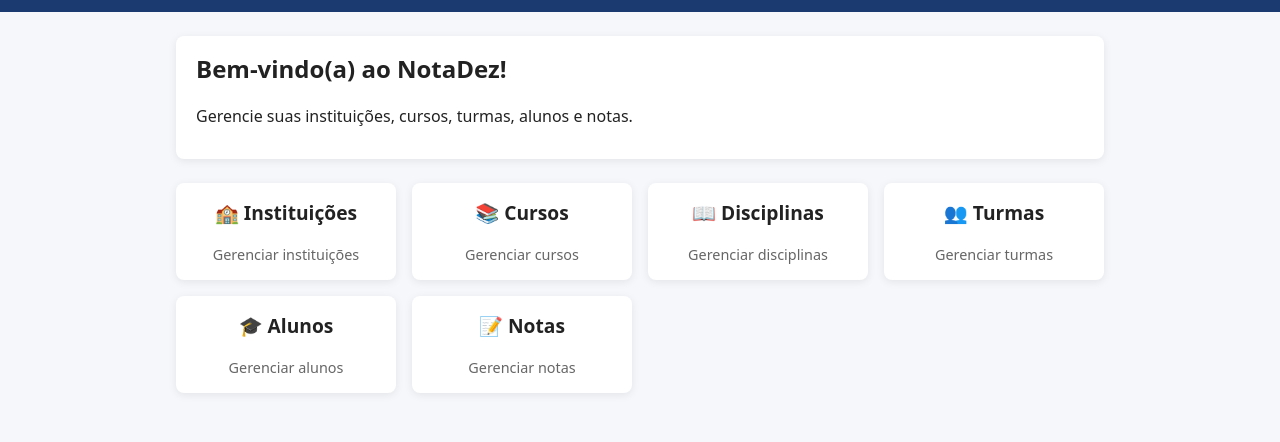
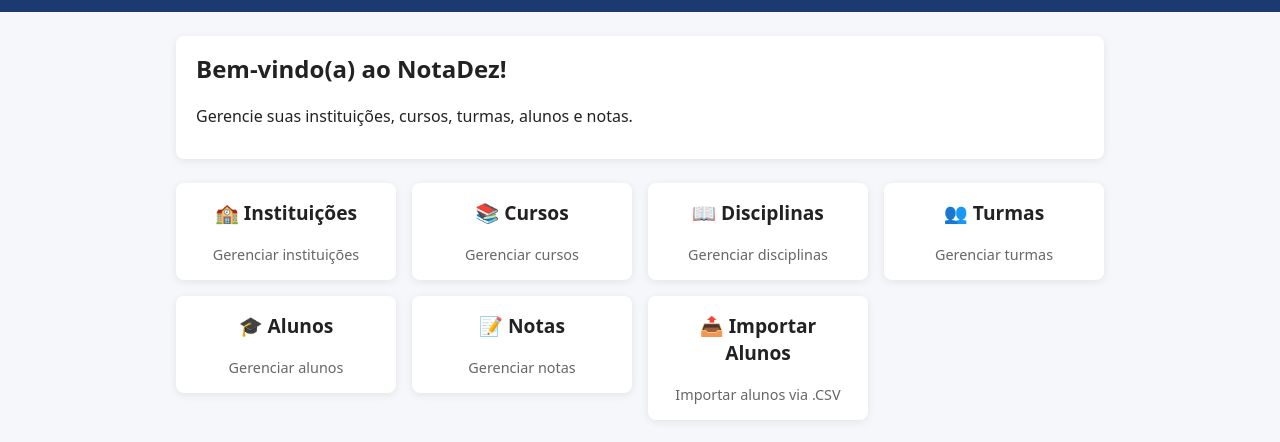
Before and after one commit to Rafaelleal4/ES-PI2-2025-T3-G10, a website: page src/screens/Dashboard/dashboard.html in a window 1280 px wide. Shown: the part 98-540 px from the top of the page. Drawn offline with Linux system fonts and the light colour scheme.

Commit message:
importaçao

```diff
--- a/src/screens/Dashboard/dashboard.html
+++ b/src/screens/Dashboard/dashboard.html
@@ -63,6 +63,14 @@
           <p>Gerenciar notas</p>
         </div>
       </a>
+
+      <a href="/importar" class="card-link">
+        <div class="card">
+          <h3>📤 Importar Alunos</h3>
+          <p>Importar alunos via .CSV</p>
+        </div>
+      </a>
+
     </section>
   </main>
 
```
Also changed, not shown: src/screens/importação/importação.js (+30 -2 lines).
